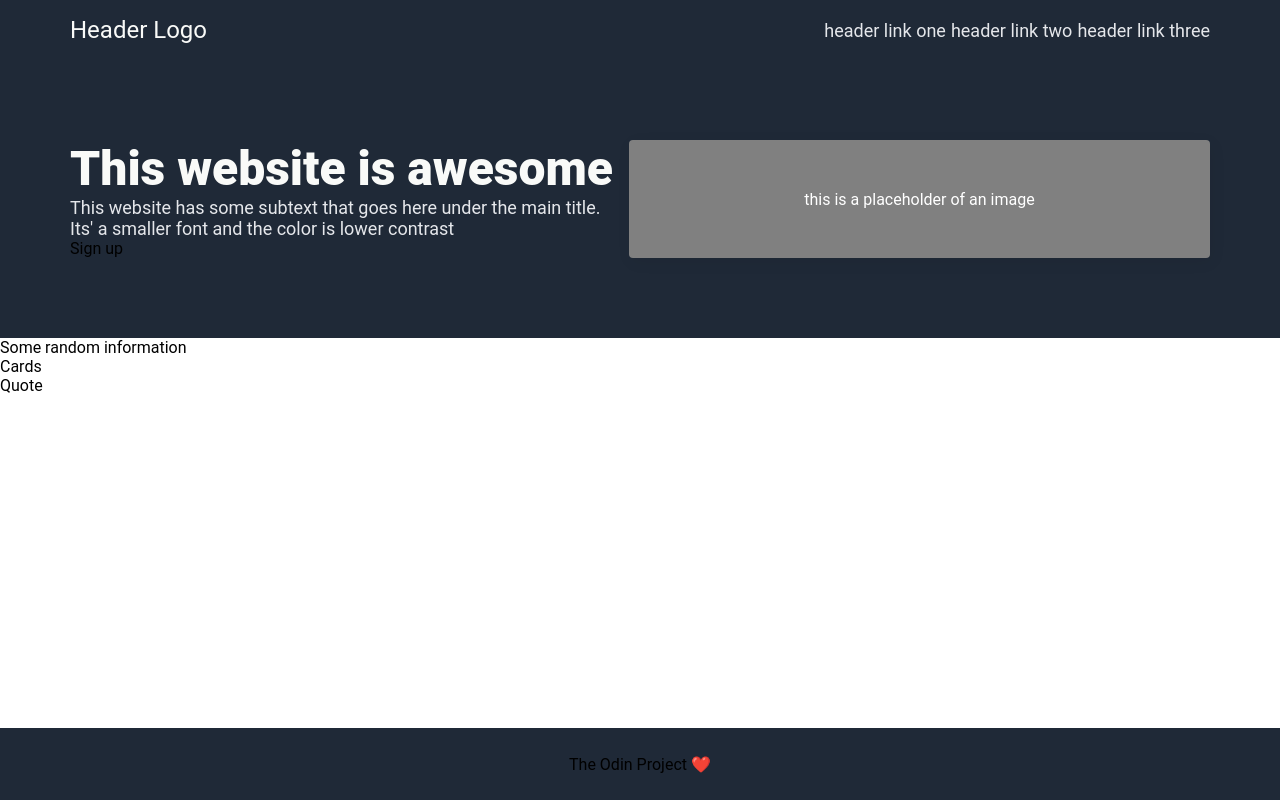
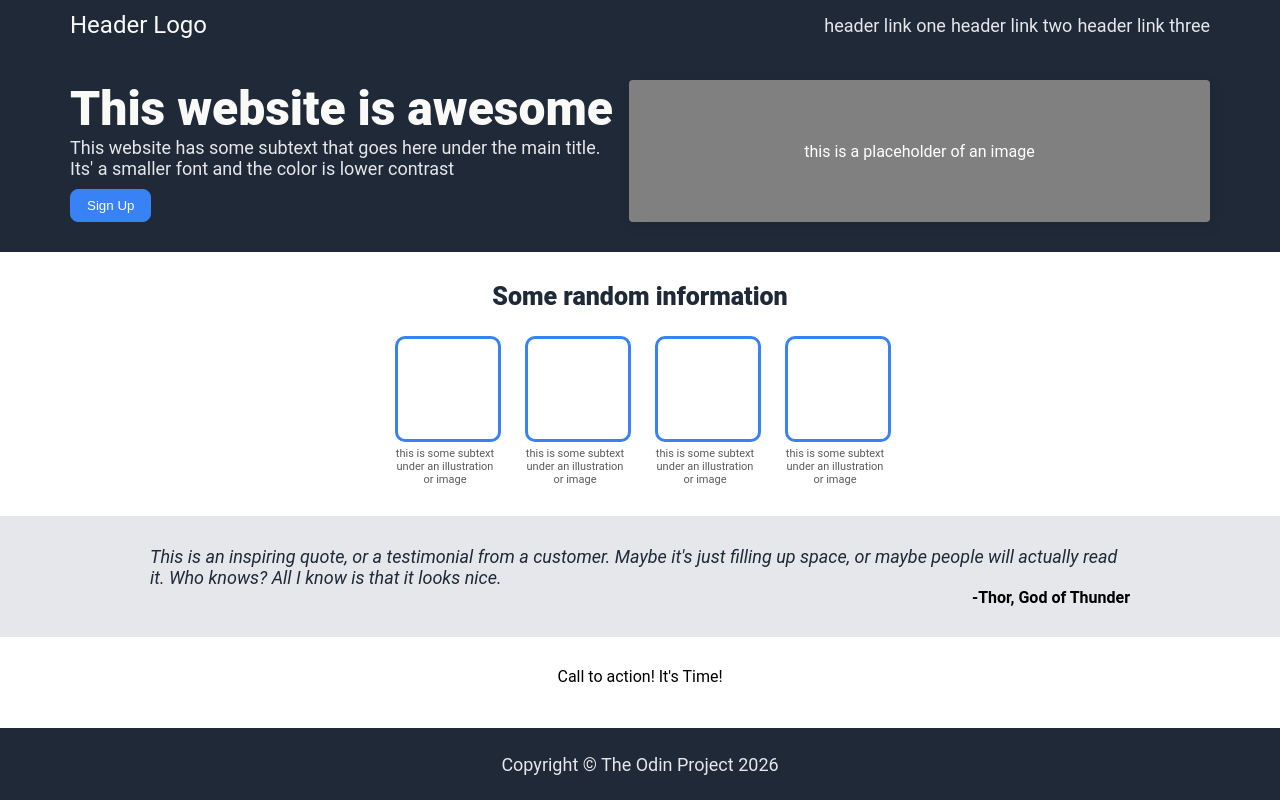
Before and after one commit to Hamin0702/odin-landing-page, a plain HTML site: page index.html in a window 1280 px wide. Drawn offline with Linux system fonts and the light colour scheme.

Commit message:
Set up Hero, Information, and Quote sections

```diff
--- a/index.html
+++ b/index.html
@@ -29,7 +29,7 @@
             This website has some subtext that goes here under the main title. Its' a smaller font and the color is lower contrast
           </div>
           <div class="sign-up-button">
-            Sign up
+            <button id="button-blue-outline">Sign Up</button>
           </div>
         </div>
 
@@ -43,17 +43,40 @@
             Some random information
           </div>
           <div class="information-cards">
-            Cards
+            <div class="info-combo">
+              <div class="info-card"></div>
+              <div class="info-subtext">this is some subtext under an illustration or image</div>
+            </div>
+            <div class="info-combo">
+              <div class="info-card"></div>
+              <div class="info-subtext">this is some subtext under an illustration or image</div>
+            </div>
+            <div class="info-combo">
+              <div class="info-card"></div>
+              <div class="info-subtext">this is some subtext under an illustration or image</div>
+            </div>
+            <div class="info-combo">
+              <div class="info-card"></div>
+              <div class="info-subtext">this is some subtext under an illustration or image</div>
+            </div>
           </div>
       </div>
 
       <div class="quote">
-        Quote
+        <div class="quote-text">
+          This is an inspiring quote, or a testimonial from a customer. Maybe it's just filling up space, or maybe people will actually read it. Who knows? All I know is that it looks nice.
+        </div>
+        <div class="quote-source">-Thor, God of Thunder</div>
       </div>
+
+      <div class="signup">
+        Call to action! It's Time!
+      </div>
+
     </div>
 
     <div class="footer">
-      The Odin Project ❤️
+      Copyright © The Odin Project 2026
     </div>
 
 </body>
--- a/style.css
+++ b/style.css
@@ -1,6 +1,9 @@
+/*
+setup and combination rules
+*/
+
 html, body {
   height: 100%;
-
 }
 
 body {
@@ -14,12 +17,19 @@ body {
 
 .content {
   flex: 1;
+  display: flex;
+  flex-direction: column;
+  justify-content: space-between;
+  align-items: center;
 }
 
 .hero,
 .information,
-.quote {
+.quote,
+.signup {
   flex: 1;
+  padding-top: 30px;
+  padding-bottom: 30px;
 }
 
 .header,
@@ -29,16 +39,29 @@ body {
 }
 
 .header,
-.hero {
-  padding: 5px 70px;
+.hero,
+.signup {
+  padding-left: 70px;
+  padding-right: 70px;
+}
+
+.information,
+.quote {
+  padding-left: 150px;
+  padding-right: 150px;
 }
 
 a,
-.hero-secondary-text {
+.hero-secondary-text,
+.footer {
   font-size: 18px;
   color: #E5E7EB;
   text-decoration: none;
 }
+
+/*
+header
+*/
 
 .header {
   height: 50px;
@@ -62,14 +85,15 @@ a,
   }
 
 
+/*
+Section 1: Hero
+*/
+
 .hero {
   display: flex;
   justify-content: center;
-    padding-top: 80px;
-    padding-bottom: 80px;
   gap: 10px;
 }
-
 
   .hero-text {
     flex: 1;
@@ -80,7 +104,6 @@ a,
       color: #F9FAF8;
       font-weight: 900;
     }
-
 
   .image-placeholder {
     background-color: gray;
@@ -95,10 +118,95 @@ a,
     align-items: center;
   }
 
+/*
+Section 2: Information
+*/
+
+.information {
+  display: flex;
+  flex-direction: column;
+  gap: 25px;
+}
+
+  .information-header {
+    font-size: 25px;
+    color: #1F2937;
+    font-weight: 900;
+    text-align: center;
+  }
+
+  .information-cards {
+    display: flex;
+    gap: 30px;
+  }
+
+  .info-combo {
+    max-width: 100px;
+  }
+
+  .info-card {
+  border: 3px solid #3882F6;
+  border-radius: 10px;
+  width: 100px;
+  height: 100px;
+  }
+
+  .info-subtext {
+    font-size: 11px;
+    color: rgb(91, 91, 91);
+    text-align: center;
+    margin-top: 5px;
+  }
+
+/*
+Section 3: Quote
+*/
+
+.quote {
+  display: flex;
+  flex-direction: column;
+  background-color: #E5E7EB;
+}
+
+.quote-text {
+  font-size: 18px;
+  color: #1F2937;
+  font-style: italic;
+}
+
+.quote-source {
+  font-weight: bold;
+  text-align: right;
+}
+
+/*
+Footer
+*/
+
 .footer {
   height: 72px;
-
   display: flex;
   align-items: center;
   justify-content: center;
 }
+
+/*
+Elements
+*/
+
+button {
+  cursor: pointer;
+  padding: 8px 16px;
+  border-radius: 8px;
+  background: #3882F6;
+  color: white;
+}
+
+button#button-blue-outline {
+  border: 1px solid #3882F6;
+  margin-top: 10px;
+}
+
+button#button-white-outline {
+  border: 1px solid white;
+}
```
Lines whose indentation alone changed are shown as unchanged.
